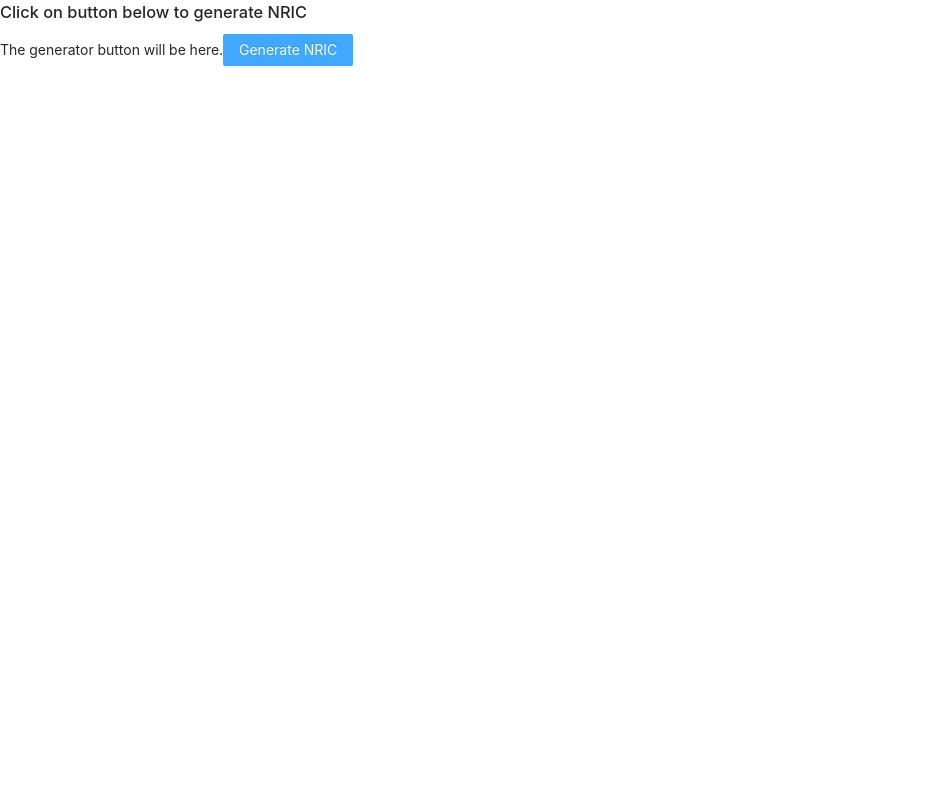
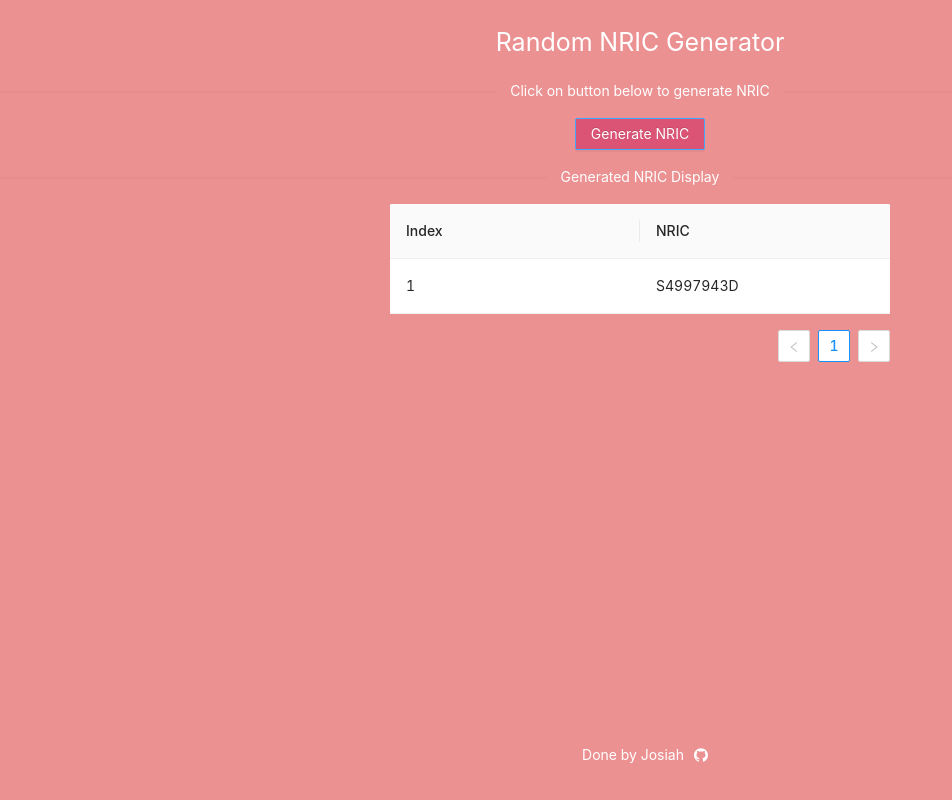
Before and after one commit to josiahphua/random_nric_gen, a React (Create React App) app: page / in a window 1280 px wide. Both pictures are taken after a click on the button "Generate NRIC". Shown: the whole page, without its empty margins (0-952 px from the left). Built offline with nearby package versions, Linux system fonts and the light colour scheme.

Commit message:
checkpoint, left with tests and containerise

```diff
--- a/src/App.js
+++ b/src/App.js
@@ -1,11 +1,12 @@
+import { Layout } from 'antd';
 import './App.css';
 import Parent from './components/Parent';
 
 function App() {
   return (
-    <div>
+    <Layout style={{ backgroundColor: "#EC9192" , height: "100vh"}} >
       <Parent />
-    </div>
+    </Layout>
   );
 }
 
--- a/src/components/DisplayTable.js
+++ b/src/components/DisplayTable.js
@@ -1,11 +1,53 @@
-import React from 'react'
+import React, { Fragment } from 'react';
+import { Table, Pagination } from 'antd';
 
-function DisplayTable() {
+function DisplayTable({ nricList }) {
+    const dataSource = nricList.map((el, id)=>{
+        return {
+            index: `${id+1}`,
+            nric: `${el}`
+        }
+    })
+
+    const columns = [
+        {
+            title: "Index",
+            dataIndex: "index",
+            key: "index"
+        },
+        {
+            title: "NRIC",
+            dataIndex: "nric",
+            key: "nric"
+        }
+    ]
     return (
-        <div>
-            The display table will be here.
+        <div style={{ width: "500px", margin: "auto" }} >
+            {nricList.length ?
+                <Fragment>
+                    <Table
+                    dataSource={dataSource}
+                    columns={columns}
+                    pagination={{
+                        defaultPageSize: 20
+                    }}
+                    scroll={{ y:275 }}
+                    />
+
+                </Fragment>
+                :
+                <h3 style={{ color: "#fff" }} >No data to display. Please generate IC to start</h3>
+            }
         </div>
     )
 }
 
 export default DisplayTable
+
+// <Pagination
+//                     total={`${nricList.length}`}
+//                     showTotal={(total, range) => `${range[0]}-${range[1]} of ${total} items`}
+//                     defaultPageSize={20}
+//                     defaultCurrent={1}
+//                     hideOnSinglePage={true}
+//                     />
--- a/src/components/Generator.js
+++ b/src/components/Generator.js
@@ -2,7 +2,7 @@ import React from 'react';
 import { Button } from 'antd';
 import {startLetters, alphabets} from '../lib/letters';
 
-function Generator({ nricList, pushToList }) {
+function Generator({ pushToList }) {
 /**
  * TODO: Generation of NRIC starts here.
  * ? The Function will run and create a new NRIC each time.
@@ -27,8 +27,7 @@ function Generator({ nricList, pushToList }) {
 
     return (
         <div>
-            The generator button will be here.
-            <Button type="primary" onClick={genIC} >Generate NRIC</Button>
+            <Button type="primary" onClick={genIC} style={{ backgroundColor: "#DB5375" }} >Generate NRIC</Button>
         </div>
     )
 }
--- a/src/components/Parent.js
+++ b/src/components/Parent.js
@@ -1,6 +1,11 @@
 import React, { useState } from 'react';
 import Generator from './Generator';
 import DisplayTable from './DisplayTable';
+import { Divider, Layout } from 'antd';
+import { GithubOutlined } from '@ant-design/icons';
+
+const { Header, Footer , Content } = Layout;
+
 
 function Parent() {
     /**
@@ -20,13 +25,27 @@ function Parent() {
             return [...prevState, nric]
         })
 
-        console.log("i'm here",nricList)
+        console.log("I'm here",nricList)
     }
 
     return (
-        <div>
-            <h3>Click on button below to generate NRIC</h3>
-            <Generator nricList={nricList} pushToList={pushToList} />
+        <div style={{ textAlign:"center" }} >
+
+            <Header style={{ padding: "10px", backgroundColor: "#EC9192", color: "#fff", fontSize: "25px" }} > Random NRIC Generator </Header>
+            <Content style={{ textAlign:"center", height: "80vh" }} >
+                <Divider plain style={{ color: "#fff" }} >Click on button below to generate NRIC</Divider>
+                    <Generator pushToList={pushToList} />
+                <Divider plain style={{ color: "#fff" }} >Generated NRIC Display</Divider>
+                    <DisplayTable nricList={nricList} />
+            </Content>
+            <Footer style={{ backgroundColor: "#EC9192" }}>
+                <div>
+                    <span style={{ color: "#fff", padding: "10px" }} >
+                        Done by Josiah
+                    </span>
+                    <a style={{ color: "#fff" }} href="https://github.com/josiahphua/random_nric_gen"><GithubOutlined /></a>
+                </div>
+            </Footer>
         </div>
     )
 }
```
Also changed, not shown: 1 other file (tests, documents, lock files or other folders).
